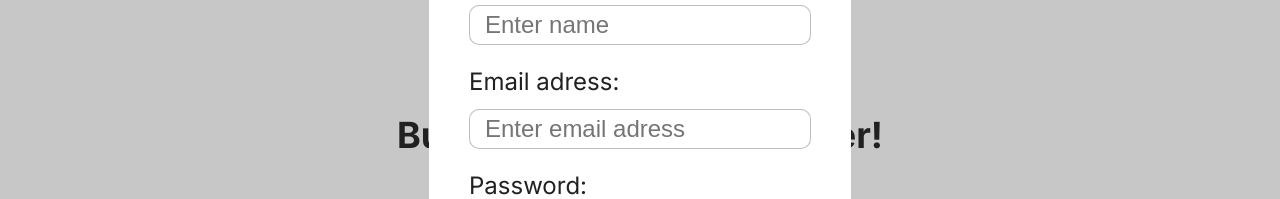
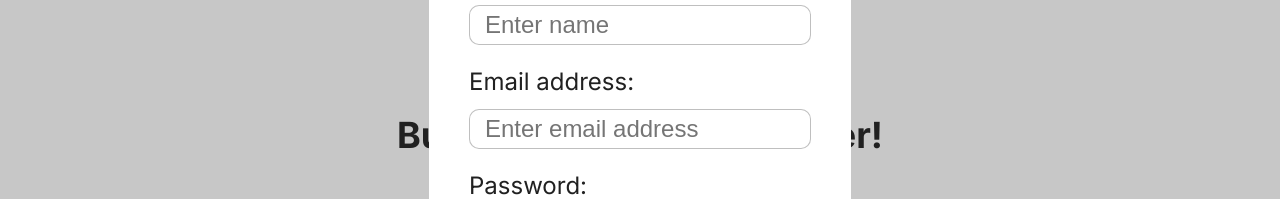
Before and after one commit to Dimonjik777/habit-cracker, a React (Vite) app in the folder client/: page /welcome in a window 1280 px wide. Both pictures are taken after a click on the button "Sign Up". Shown: the part 241-440 px from the top of the page. Built offline with nearby package versions, Linux system fonts and the light colour scheme.

Commit message:
Correct typos

```diff
--- a/client/src/components/welcome/FormRegister.tsx
+++ b/client/src/components/welcome/FormRegister.tsx
@@ -103,14 +103,14 @@ export default function FormRegister() {
           type="text"
           placeholder="Enter name"
         />
-        <h3 className={styles.label}>Email adress:</h3>
+        <h3 className={styles.label}>Email address:</h3>
         <input
           onChange={handleChange}
           value={registerData.email}
           name="email"
           className={styles.input}
           type="text"
-          placeholder="Enter email adress"
+          placeholder="Enter email address"
         />
         <h3 className={styles.label}>Password:</h3>
         <PasswordField
```
